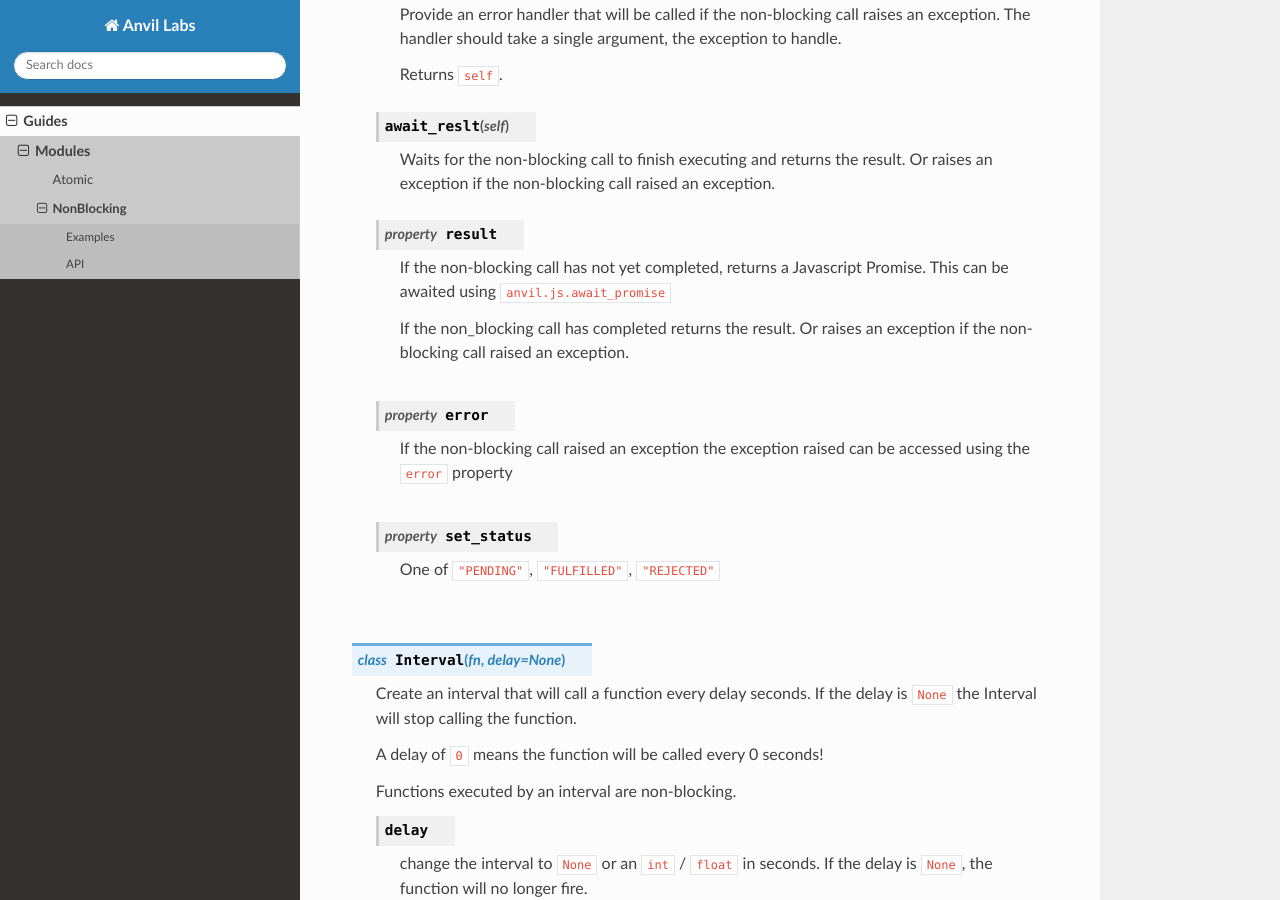
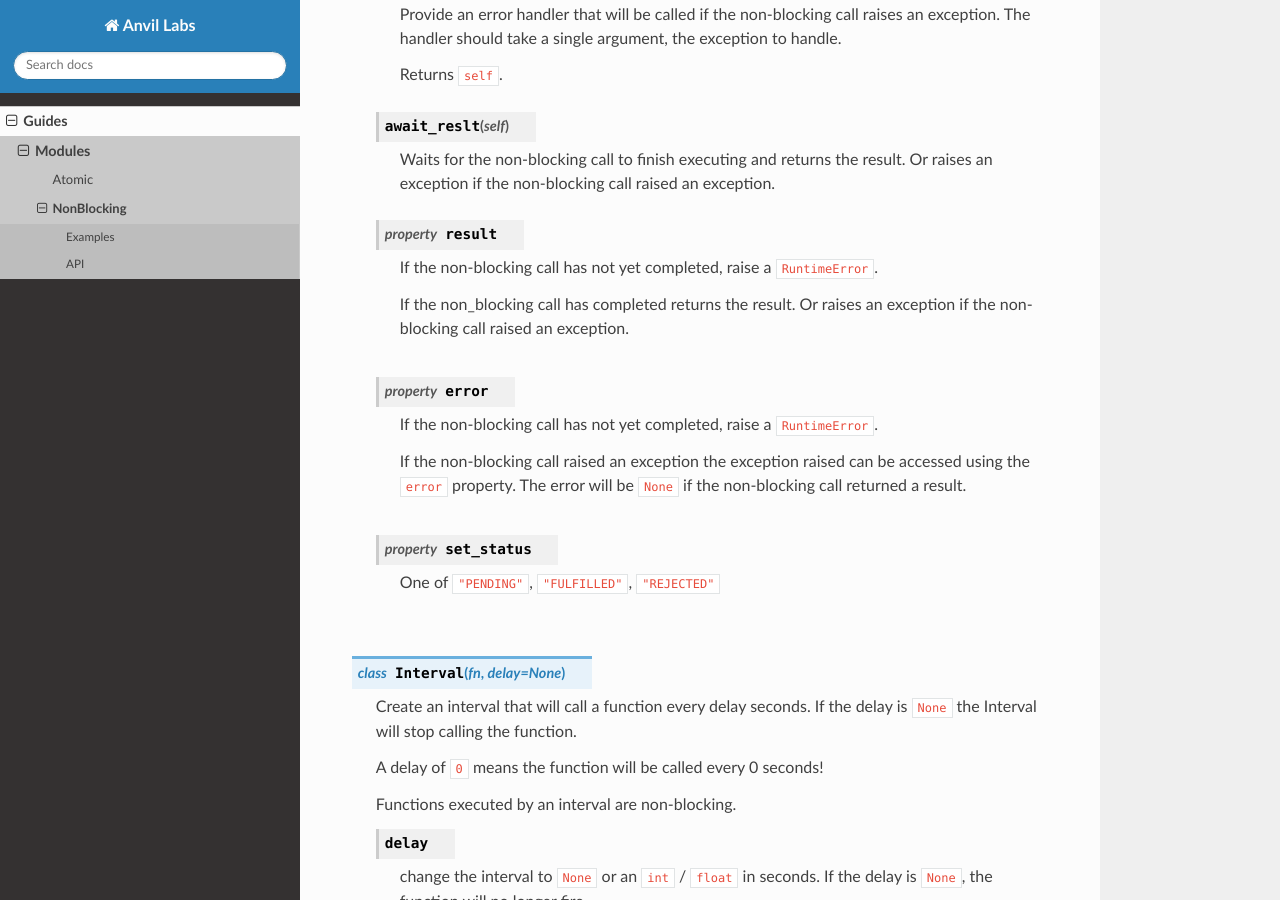
Before and after one commit to anvilistas/anvil-labs, a Sphinx documentation site: the page built from docs/guides/modules/non_blocking.rst, in a window 1280 px wide and 900 px high, scrolled down 2588 px. Built offline with Sphinx 7.4.7 and the Read the Docs theme 2.0.0, drawn with Linux system fonts in a browser that asks for light colours.

Commit message:
update docs

```diff
--- a/docs/guides/modules/non_blocking.rst
+++ b/docs/guides/modules/non_blocking.rst
@@ -150,15 +150,17 @@ API
 
     .. property:: result
 
-        If the non-blocking call has not yet completed, returns a Javascript Promise.
-        This can be awaited using ``anvil.js.await_promise``
+        If the non-blocking call has not yet completed, raise a ``RuntimeError``.
 
         If the non_blocking call has completed returns the result.
         Or raises an exception if the non-blocking call raised an exception.
 
     .. property:: error
 
-        If the non-blocking call raised an exception the exception raised can be accessed using the ``error`` property
+        If the non-blocking call has not yet completed, raise a ``RuntimeError``.
+
+        If the non-blocking call raised an exception the exception raised can be accessed using the ``error`` property.
+        The error will be ``None`` if the non-blocking call returned a result.
 
     .. property:: set_status
 
```
